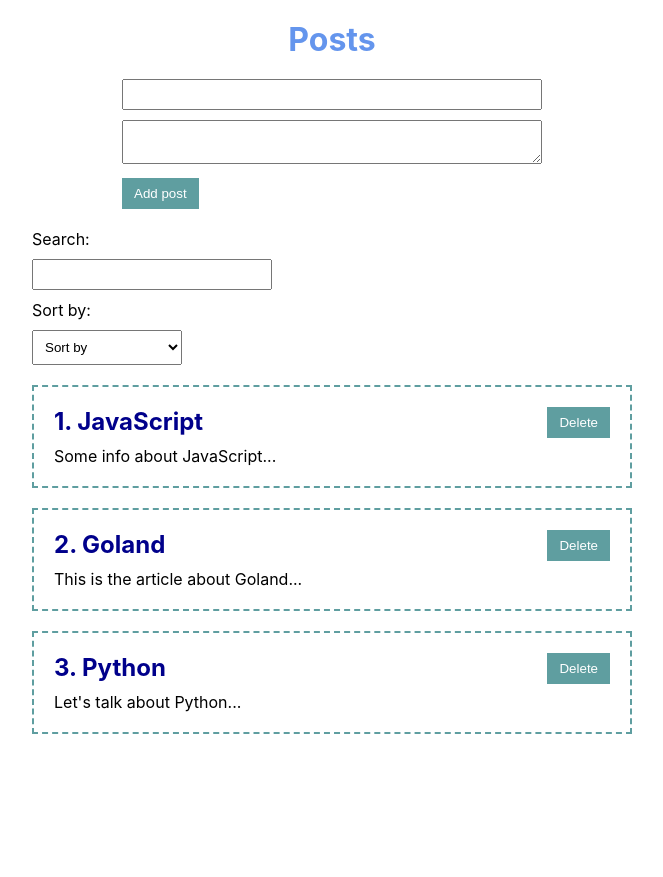
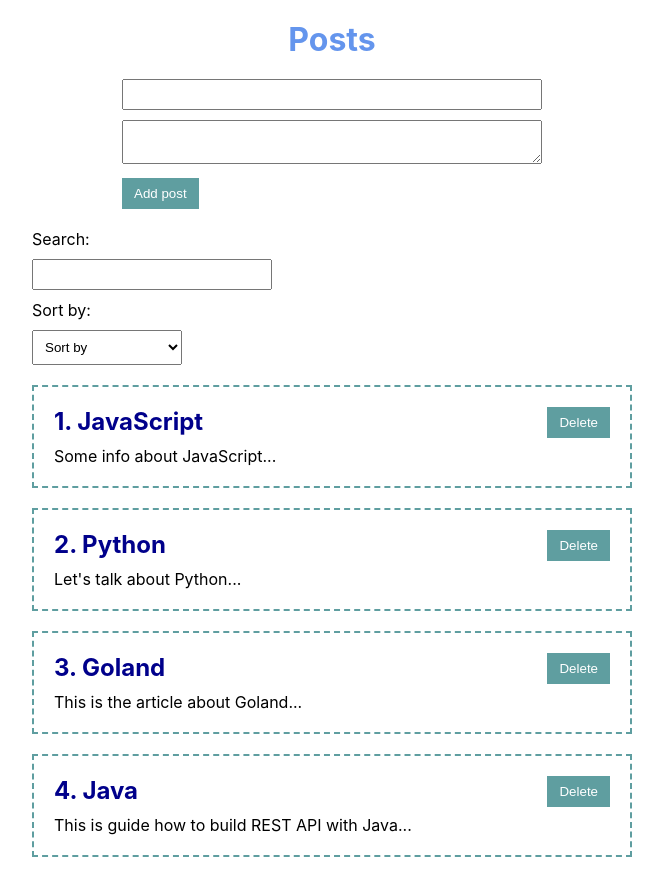
Before and after one commit to AnnVlv/learn-react-basics, a React (Create React App) app: page / in a window 1280 px wide. Shown: the whole page, without its empty margins (308-971 px from the left). Before the commit the page ends 800 px from the top, so only its background shows below. Built offline with nearby package versions, Linux system fonts and the light colour scheme; the HTML template or start-up script is replaced by a standard one.

Commit message:
Refactor filtering posts

```diff
--- a/src/App.js
+++ b/src/App.js
@@ -1,90 +1,11 @@
-import React, {useMemo, useState} from 'react';
-import PostList from './components/PostList';
-import PostForm from './components/PostForm';
-import Select from './components/UI/select/Select';
-import Input from './components/UI/input/Input';
+import React from 'react';
 import classes from './App.module.css';
+import Posts from './components/posts/Posts';
 
-const DEFAULT_POSTS = [
-    { id: 1, title: 'JavaScript', content: 'Some info about JavaScript...', },
-    { id: 3, title: 'Goland', content: 'This is the article about Goland...', },
-    { id: 2, title: 'Python', content: 'Let\'s talk about Python...', },
-];
-
-const SORT_TYPES = {
-    NONE: '',
-    TITLE: 'title',
-    CONTENT: 'content',
-};
-
-const SORT_OPTIONS = [
-    { name: 'By title', value: SORT_TYPES.TITLE, },
-    { name: 'By content', value: SORT_TYPES.CONTENT, },
-];
-
-function App() {
-    const [posts, setPosts] = useState(DEFAULT_POSTS);
-    const [sortType, setSortType] = useState(SORT_TYPES.NONE);
-    const [search, setSearch] = useState('');
-
-    const sortedPosts = useMemo(() => {
-        if (!sortType) {
-            return posts;
-        }
-
-        return [...posts].sort((a, b) => a[sortType].localeCompare(b[sortType]))
-    }, [posts, sortType]);
-
-    const sortedAndSearchedPosts = useMemo(() => {
-        if (!search) {
-            return sortedPosts;
-        }
-
-        return sortedPosts.filter(post => post.title.toLowerCase().includes(search.toLowerCase()));
-    }, [sortedPosts, search]);
-
-    const addPost = post => {
-        setPosts([
-            ...posts,
-            {
-                id: posts.length + 1,
-                ...post,
-            },
-        ]);
-    }
-
-    const deletePost = id => {
-        setPosts(posts.filter(post => post.id !== id));
-    }
-
-    const sortPosts = sortType => {
-        setSortType(sortType);
-    }
-
+const App = () => {
     return (
         <div className={classes.app}>
-            <h1 className={classes.title}>Posts</h1>
-
-            <PostForm addPost={addPost}/>
-
-            <div className={classes.filters}>
-                <label className={classes.label}>Search:</label>
-                <Input
-                    value={search}
-                    onChange={event => setSearch(event.target.value)}
-                />
-
-                <label className={classes.label}>Sort by:</label>
-                <Select
-                    defaultOptionTitle={'Sort by'}
-                    defaultOptionDisabled={true}
-                    options={SORT_OPTIONS}
-                    value={sortType}
-                    onChange={event => sortPosts(event.target.value)}
-                />
-            </div>
-
-            <PostList posts={sortedAndSearchedPosts} deletePost={deletePost}/>
+            <Posts/>
         </div>
     );
 }
--- a/src/App.module.css
+++ b/src/App.module.css
@@ -4,19 +4,3 @@
     max-width: 600px;
     margin: 20px auto;
 }
-
-.title {
-    text-align: center;
-    margin-bottom: 20px;
-    color: cornflowerblue;
-}
-
-.label {
-    display: block;
-    margin: 10px 14px 10px 0;
-}
-
-.filters {
-    width: 40%;
-    margin: 20px 0;
-}
--- a/src/components/PostList.jsx
+++ /dev/null
@@ -1,16 +0,0 @@
-import React from 'react';
-import PostItem from './PostItem';
-
-const PostList = ({ posts, deletePost }) => {
-    return (
-        <div>
-            {
-                posts.length
-                    ? posts.map((post, index) => <PostItem key={post.id} index={index + 1} post={post} deletePost={deletePost}/>)
-                    : 'No posts yet'
-            }
-        </div>
-    );
-};
-
-export default PostList;
--- /dev/null
+++ b/src/components/posts/Posts.jsx
@@ -0,0 +1,69 @@
+import React, {useMemo, useState} from 'react';
+import PostForm from './post-form/PostForm';
+import PostFilters from './post-filters/PostFilters';
+import PostList from './post-list/PostList';
+import classes from './Posts.module.css';
+
+const DEFAULT_POSTS = [
+    { id: 1, title: 'JavaScript', content: 'Some info about JavaScript...', },
+    { id: 2, title: 'Python', content: 'Let\'s talk about Python...', },
+    { id: 3, title: 'Goland', content: 'This is the article about Goland...', },
+    { id: 4, title: 'Java', content: 'This is guide how to build REST API with Java...', },
+];
+
+export const SORT_TYPES = {
+    NONE: '',
+    TITLE: 'title',
+    CONTENT: 'content',
+};
+
+const DEFAULT_FILTER = {
+    sort: SORT_TYPES.NONE,
+    search: '',
+};
+
+const Posts = () => {
+    const [posts, setPosts] = useState(DEFAULT_POSTS);
+    const [filter, setFilter] = useState(DEFAULT_FILTER);
+
+    const sortedPosts = useMemo(() => {
+        if (!filter.sort) {
+            return posts;
+        }
+
+        return [...posts].sort((a, b) => a[filter.sort].localeCompare(b[filter.sort]))
+    }, [posts, filter.sort]);
+
+    const sortedAndSearchedPosts = useMemo(() => {
+        if (!filter.search) {
+            return sortedPosts;
+        }
+
+        return sortedPosts.filter(post => post.title.toLowerCase().includes(filter.search.toLowerCase()));
+    }, [sortedPosts, filter.search]);
+
+    const addPost = post => {
+        setPosts([
+            ...posts,
+            {
+                id: posts.length + 1,
+                ...post,
+            },
+        ]);
+    }
+
+    const deletePost = id => {
+        setPosts(posts.filter(post => post.id !== id));
+    }
+
+    return (
+        <div>
+            <h1 className={classes.title}>Posts</h1>
+            <PostForm addPost={addPost}/>
+            <PostFilters filter={filter} setFilter={setFilter}/>
+            <PostList posts={sortedAndSearchedPosts} deletePost={deletePost}/>
+        </div>
+    );
+};
+
+export default Posts;
--- /dev/null
+++ b/src/components/posts/Posts.module.css
@@ -0,0 +1,5 @@
+.title {
+    text-align: center;
+    margin-bottom: 20px;
+    color: cornflowerblue;
+}
--- /dev/null
+++ b/src/components/posts/post-filters/PostFilters.jsx
@@ -0,0 +1,33 @@
+import React from 'react';
+import Input from '../../UI/input/Input';
+import Select from '../../UI/select/Select';
+import classes from './PostFilters.module.css';
+import {SORT_TYPES} from '../Posts';
+
+const PostFilters = ({ filter, setFilter }) => {
+    const sortOptions = [
+        { name: 'By title', value: SORT_TYPES.TITLE, },
+        { name: 'By content', value: SORT_TYPES.CONTENT, },
+    ];
+
+    return (
+        <div className={classes.filters}>
+            <label className={classes.label}>Search:</label>
+            <Input
+                value={filter.search}
+                onChange={event => setFilter({ ...filter, search: event.target.value })}
+            />
+
+            <label className={classes.label}>Sort by:</label>
+            <Select
+                defaultOptionTitle={'Sort by'}
+                defaultOptionDisabled={true}
+                options={sortOptions}
+                value={filter.sort}
+                onChange={event => setFilter({ ...filter, sort: event.target.value })}
+            />
+        </div>
+    );
+};
+
+export default PostFilters;
--- /dev/null
+++ b/src/components/posts/post-filters/PostFilters.module.css
@@ -0,0 +1,9 @@
+.label {
+    display: block;
+    margin: 10px 14px 10px 0;
+}
+
+.filters {
+    width: 40%;
+    margin: 20px 0;
+}
--- a/src/components/PostForm.jsx
+++ b/src/components/posts/post-form/PostForm.jsx
@@ -1,7 +1,7 @@
 import React, {useState} from 'react';
-import Input from './UI/input/Input';
-import Textarea from './UI/textarea/Textarea';
-import Button from './UI/button/Button';
+import Input from '../../UI/input/Input';
+import Textarea from '../../UI/textarea/Textarea';
+import Button from '../../UI/button/Button';
 import classes from './PostForm.module.css';
 
 const DEFAULT_POST = {
--- /dev/null
+++ b/src/components/posts/post-list/PostList.jsx
@@ -0,0 +1,21 @@
+import React from 'react';
+import PostItem from './post-item/PostItem';
+
+const PostList = ({ posts, deletePost }) => {
+    if (!posts.length) {
+        return <div>No posts yet</div>;
+    }
+
+    return (
+        <div>
+            {posts.map((post, index) => <PostItem
+                key={post.id}
+                index={index + 1}
+                post={post}
+                deletePost={deletePost}
+            />)}
+        </div>
+    );
+};
+
+export default PostList;
--- a/src/components/PostItem.jsx
+++ b/src/components/posts/post-list/post-item/PostItem.jsx
@@ -1,9 +1,9 @@
 import React from 'react';
-import Button from './UI/button/Button';
+import Button from '../../../UI/button/Button';
 import classes from './PostItem.module.css';
 
 const PostItem = ({ post, index, deletePost }) => {
-    const { id, title, content } = post;
+    const { title, content } = post;
 
     return (
         <div className={classes.post}>
```
Also changed, not shown: src/components/posts/post-form/PostForm.module.css (renamed from src/components/PostForm.module.css), src/components/posts/post-list/post-item/PostItem.module.css (renamed from src/components/PostItem.module.css).
